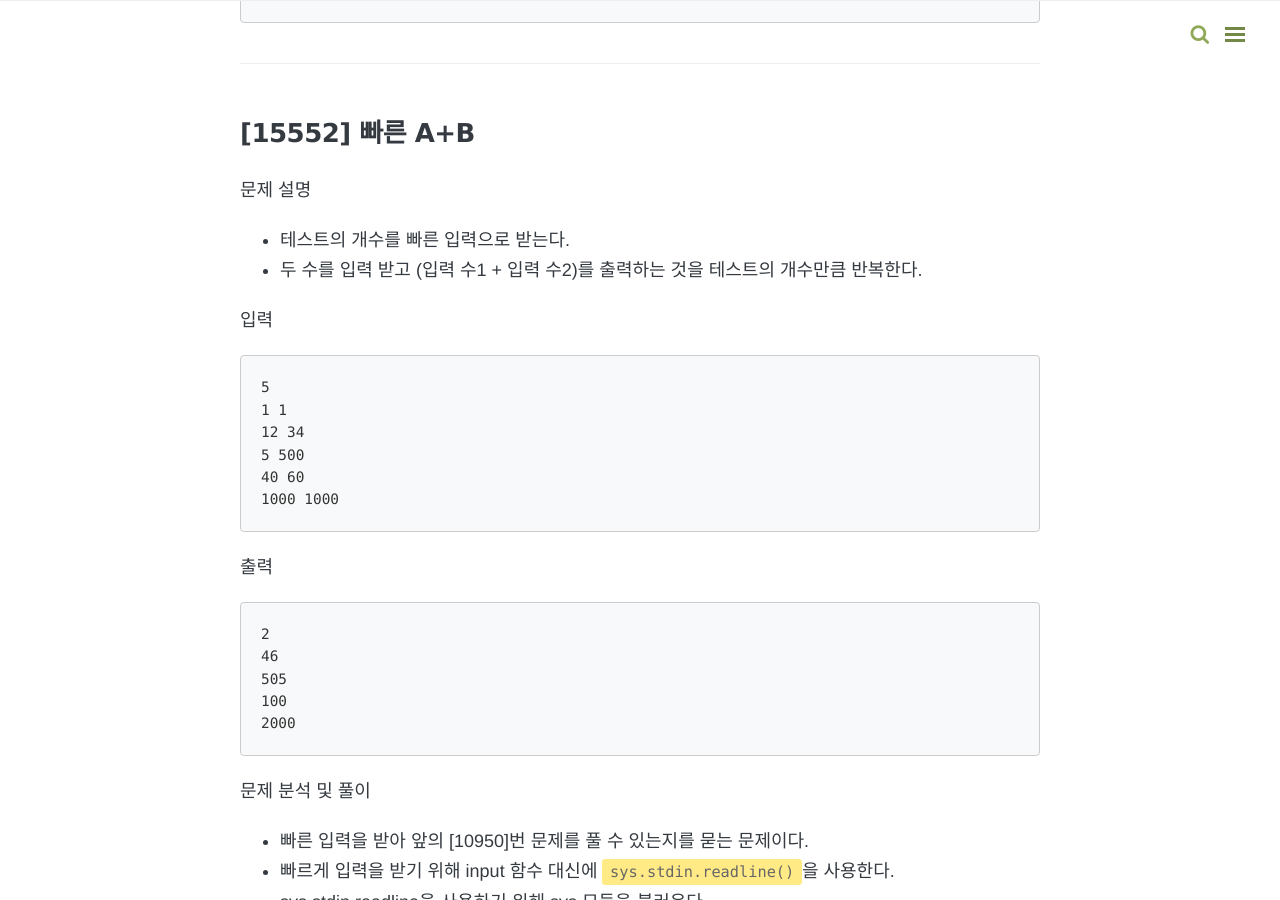
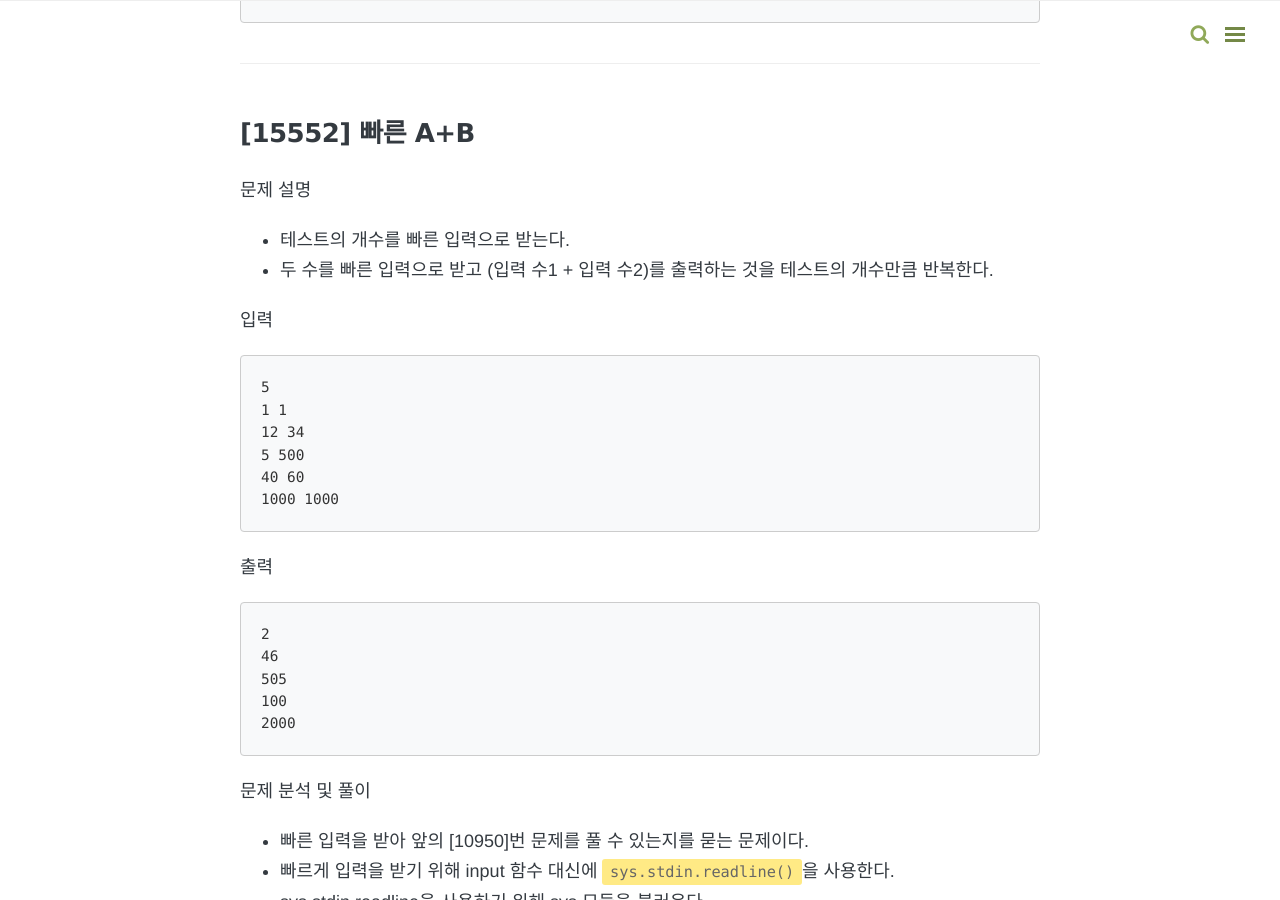
Before and after one commit to yklee1308/yklee1308.github.io, a Jekyll site: the page built from _posts/Baekjoon/2019-12-27-baekjoon_for.md, in a window 1280 px wide and 900 px high, scrolled down 3138 px. Built offline with Jekyll 4.4.1, drawn with Linux system fonts in a browser that asks for light colours; nearby versions of some CDN libraries; comment, search, counter and statistics services are not loaded.

Commit message:
2019-12-27-baekjoon_for_4

````diff
--- a/_posts/Baekjoon/2019-12-27-baekjoon_for.md
+++ b/_posts/Baekjoon/2019-12-27-baekjoon_for.md
@@ -116,7 +116,7 @@ print(sum)
 
 문제 설명
 - 테스트의 개수를 빠른 입력으로 받는다.
-- 두 수를 입력 받고 (입력 수1 + 입력 수2)를 출력하는 것을 테스트의 개수만큼 반복한다.
+- 두 수를 빠른 입력으로 받고 (입력 수1 + 입력 수2)를 출력하는 것을 테스트의 개수만큼 반복한다.
 
 입력
 ```
````
